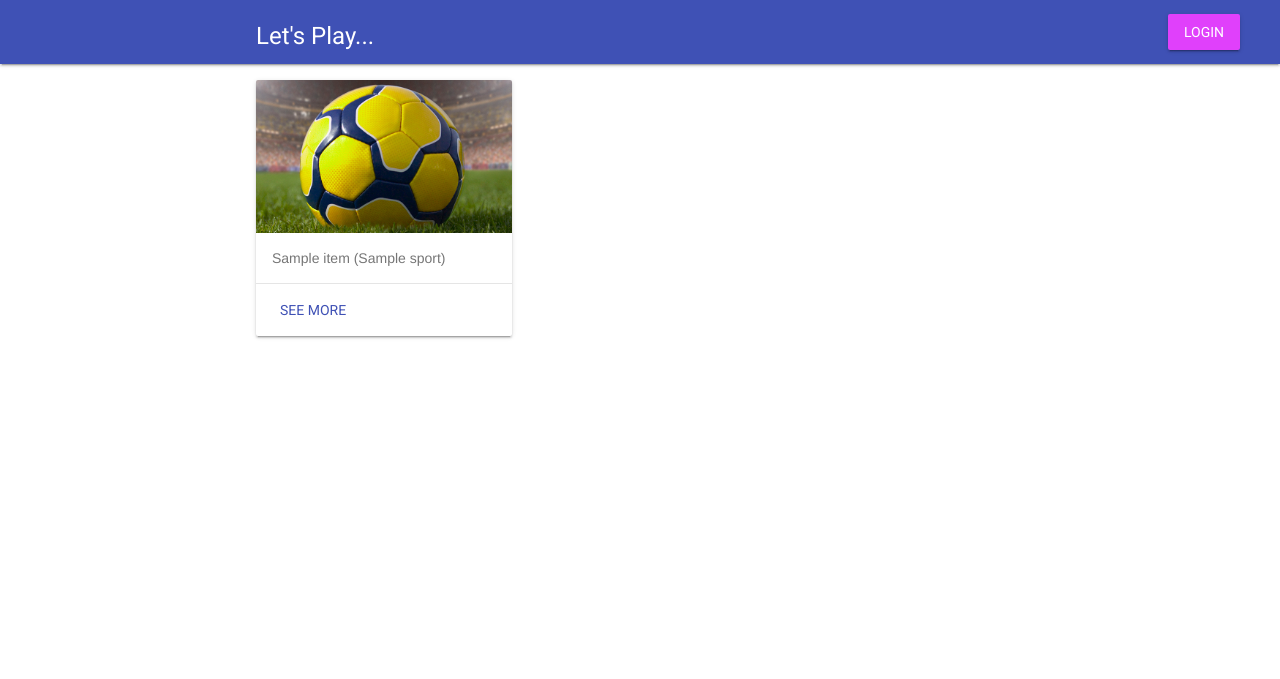
After one commit to jitniran/ud-item-catalog, a Flask app: page /catalog/1/item/show in a window 1280 px wide. The commit adds this page. Shown: the top 679 px of the page. Run offline with Flask 2, Linux system fonts and the light colour scheme; tables that the repository leaves empty hold one stand-in row (values such as "Sample post").

Commit message:
list all items of a sport

```diff
--- /dev/null
+++ b/templates/items/show.html
@@ -0,0 +1,22 @@
+{% include 'header.html' %}
+<main class="mdl-layout__content">
+        <div class="content mdl-grid">
+            {% for item in items %}
+            <div class="mdl-cell mdl-cell--3-col">
+                <div class="demo-card-square mdl-card mdl-shadow--2dp">
+                    <div class="mdl-card__title mdl-card--expand"></div>
+                    <div class="mdl-card__supporting-text">
+                        {{item.name}} ({{item.sport.name}})
+                    </div>
+                    <div class="mdl-card__actions mdl-card--border">
+                        <a class="mdl-button mdl-button--colored mdl-js-button mdl-js-ripple-effect"
+                        href="">
+                        See more
+                        </a>
+                    </div>
+                </div>
+            </div>
+            {% endfor %}
+        </div>
+    </main>
+{% include 'footer.html'%}
--- a/templates/sports/catalog.html
+++ b/templates/sports/catalog.html
@@ -3,7 +3,8 @@
     <span class="mdl-layout-title">Categories</span>
     <nav class="mdl-navigation">
         {% for sport in catalog %}
-        <a class="mdl-navigation__link" href="">{{ sport.name }}</a>
+        <a class="mdl-navigation__link" href="{{url_for('item.show',sport_id=sport.id)}}">
+            {{ sport.name }}</a>
         {% endfor %}
     </nav>
 </div>
--- a/views/item.py
+++ b/views/item.py
@@ -4,6 +4,15 @@ from .initdb import session
 from models.model import Sport, SportItem
 
 item = Blueprint('item', __name__)
+
+@item.route('/catalog/<int:sport_id>/item/show')
+def show(sport_id):
+    """
+    list all items of a particular sport
+    """
+    items = session.query(SportItem).filter_by(sport_id=sport_id)
+    return render_template('items/show.html', items=items)
+
 
 @item.route('/catalog/<int:sport_id>/item/new', methods=['GET', 'POST'])
 def new(sport_id):
```
